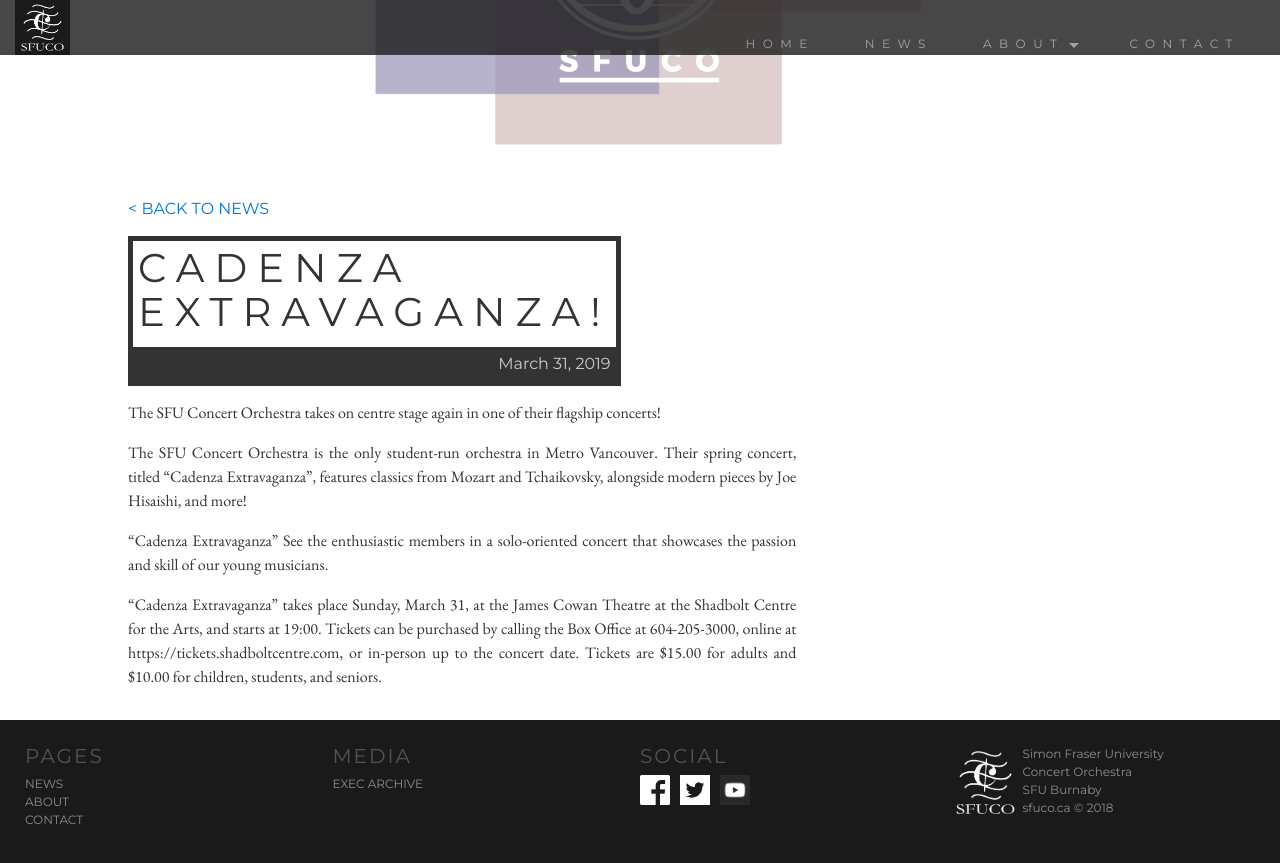
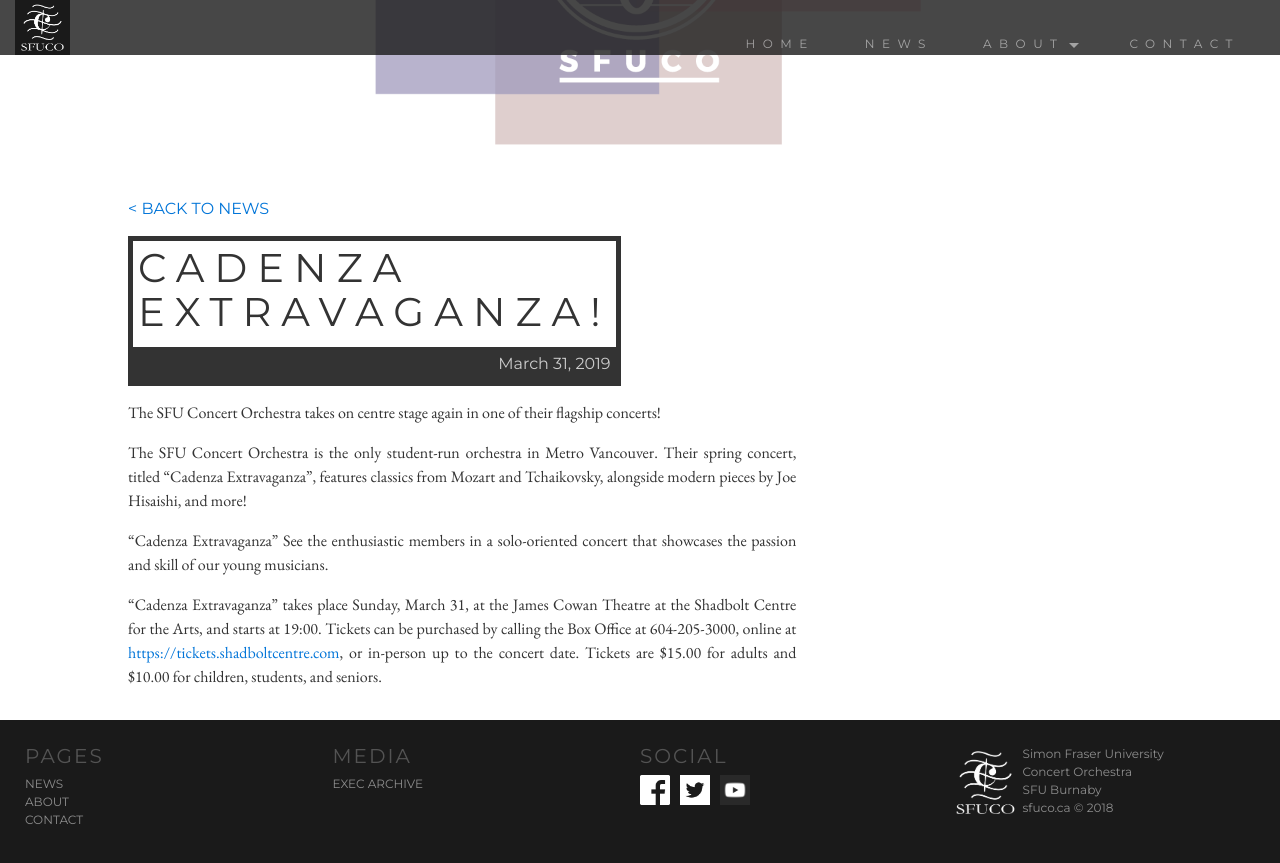
Before and after one commit to sfuco/sfuco-site, a Jekyll site: the page built from _posts/2019-03-31-ce.md, in a window 1280 px wide and 900 px high, scrolled down 268 px. Shown: the top 863 px of the window. Built offline with Jekyll 4.4.1, drawn with Linux system fonts in a browser that asks for light colours; some of the changed lines change nothing that is shown.

Commit message:
Update 2019-03-31-ce.md

```diff
--- a/_posts/2019-03-31-ce.md
+++ b/_posts/2019-03-31-ce.md
@@ -12,4 +12,4 @@
 
 “Cadenza Extravaganza” See the enthusiastic members in a solo-oriented concert that showcases the passion and skill of our young musicians.
 
-“Cadenza Extravaganza” takes place Sunday, March 31, at the James Cowan Theatre at the Shadbolt Centre for the Arts, and starts at 19:00. Tickets can be purchased by calling the Box Office at  604-205-3000, online at https://tickets.shadboltcentre.com, or in-person up to the concert date. Tickets are $15.00 for adults and $10.00 for children, students, and seniors.
+“Cadenza Extravaganza” takes place Sunday, March 31, at the James Cowan Theatre at the Shadbolt Centre for the Arts, and starts at 19:00. Tickets can be purchased by calling the Box Office at  604-205-3000, online at [https://tickets.shadboltcentre.com](https://tickets.shadboltcentre.com), or in-person up to the concert date. Tickets are $15.00 for adults and $10.00 for children, students, and seniors.
```
